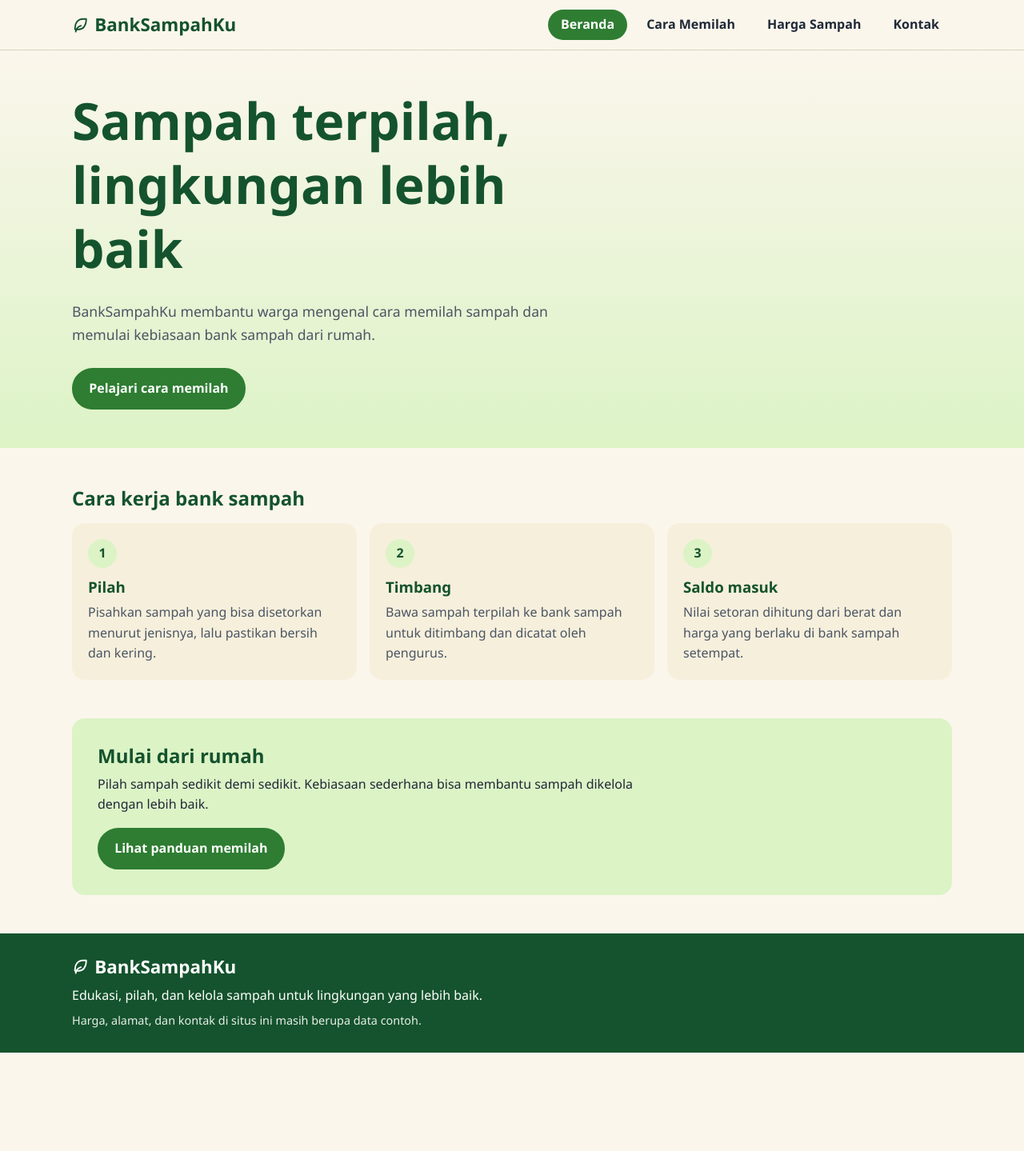
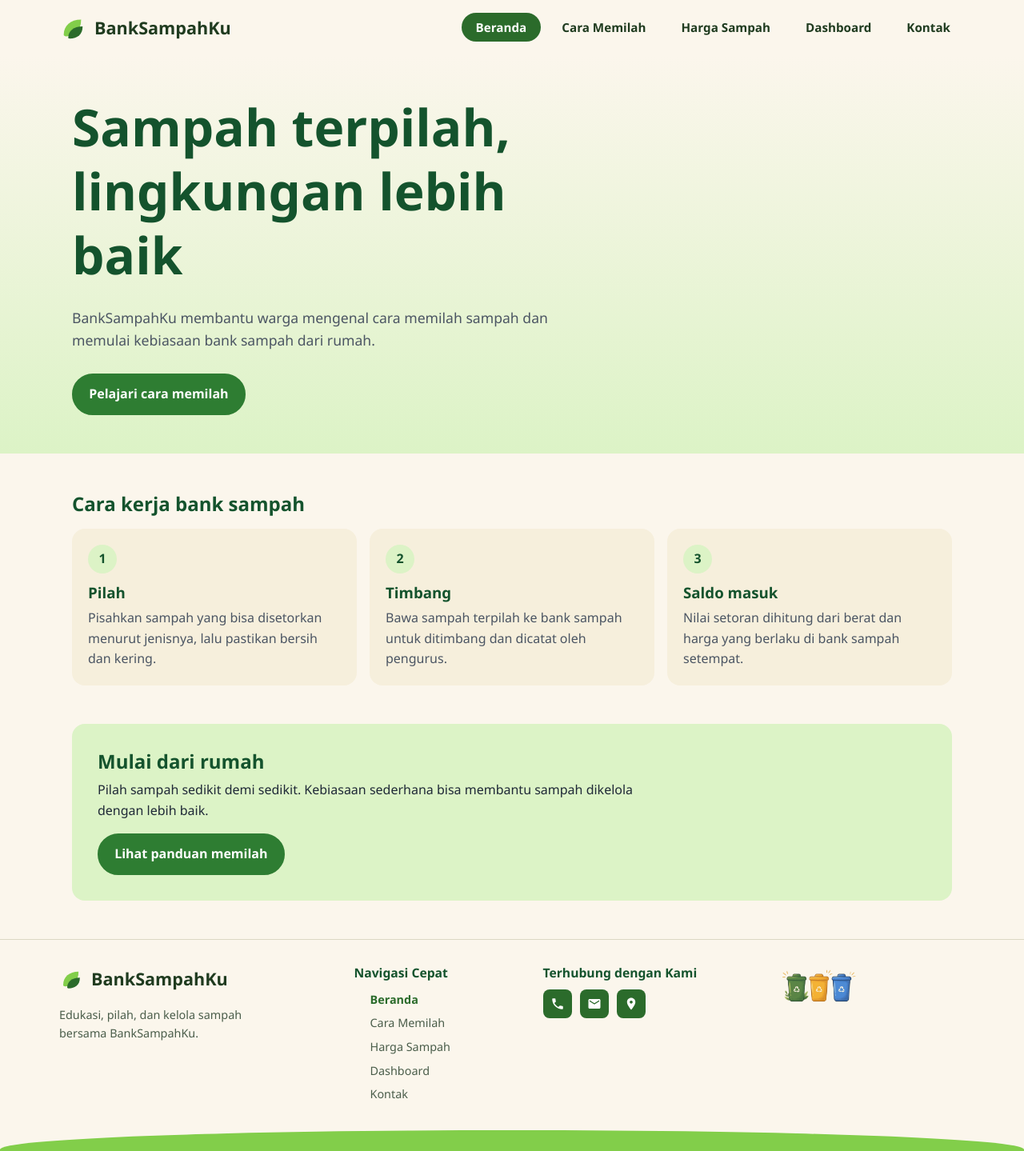
Before and after one commit to DaxnGo/BankSampahKu, a plain HTML site: page index.html in a window 1280 px wide. Shown: the whole page at 80% size. Before the commit the page ends 1316 px from the top, so only its background shows below. Drawn offline with Linux system fonts and the light colour scheme.

Commit message:
refactor(beranda): pakai header dan footer yang sama dengan halaman lain
Header/footer beranda masih versi lama (4 butir menu). Disamakan dengan kontak.html agar seluruh halaman seragam, termasuk menu Dashboard.

```diff
--- a/index.html
+++ b/index.html
@@ -10,16 +10,22 @@
 <body>
   <a class="lewati" href="#konten">Lewati ke konten utama</a>
 
-  <!-- Header boleh disalin -->
-  <header class="header-situs">
-    <div class="wadah header-isi">
-      <a class="logo" href="index.html"><svg class="icon" aria-hidden="true" viewBox="0 0 24 24"><path d="M5 21c.5 -4.5 2.5 -6.5 7 -8"/><path d="M9 18c6.218 0 10 -5.818 10 -12v-2h-4.5c-6.818 0 -10.5 5.818 -10.5 12v2z"/></svg> BankSampahKu</a>
-      <!-- Nav boleh disalin -->
-      <nav aria-label="Navigasi utama">
-        <ul class="menu">
-          <li><a href="index.html" aria-current="page">Beranda</a></li>
+  <header class="site-header">
+    <div class="container header-inner">
+      <a href="index.html" class="brand-logo" aria-label="Beranda BankSampahKu">
+        <svg width="34" height="34" viewBox="0 0 36 36" fill="none" aria-hidden="true">
+          <path d="M6 27C6 15 15 7 29 7C29 21 21 29 9 29C7.5 29 6 28.2 6 27Z" fill="#82CE4A"/>
+          <path d="M12 31C12 22 19 16 31 16C31 27 24 32 14 32C12.8 32 12 31.6 12 31Z" fill="#2B6B2B"/>
+        </svg>
+        <span>BankSampahKu</span>
+      </a>
+
+      <nav class="main-nav" aria-label="Navigasi Utama">
+        <ul>
+          <li><a href="index.html" class="active" aria-current="page">Beranda</a></li>
           <li><a href="memilah.html">Cara Memilah</a></li>
           <li><a href="harga.html">Harga Sampah</a></li>
+          <li><a href="dashboard.html">Dashboard</a></li>
           <li><a href="kontak.html">Kontak</a></li>
         </ul>
       </nav>
@@ -63,13 +69,50 @@
     </section>
   </main>
 
-  <!-- Footer boleh disalin -->
-  <footer class="footer-situs">
-    <div class="wadah footer-isi">
-      <p class="footer-logo"><svg class="icon" aria-hidden="true" viewBox="0 0 24 24"><path d="M5 21c.5 -4.5 2.5 -6.5 7 -8"/><path d="M9 18c6.218 0 10 -5.818 10 -12v-2h-4.5c-6.818 0 -10.5 5.818 -10.5 12v2z"/></svg> BankSampahKu</p>
-      <p>Edukasi, pilah, dan kelola sampah untuk lingkungan yang lebih baik.</p>
-      <p class="footer-catatan">Harga, alamat, dan kontak di situs ini masih berupa data contoh.</p>
+  <footer class="site-footer">
+    <div class="container footer-grid">
+      <div class="footer-brand">
+        <a href="index.html" class="brand-logo">
+          <svg width="30" height="30" viewBox="0 0 36 36" fill="none" aria-hidden="true">
+            <path d="M6 27C6 15 15 7 29 7C29 21 21 29 9 29C7.5 29 6 28.2 6 27Z" fill="#82CE4A"/>
+            <path d="M12 31C12 22 19 16 31 16C31 27 24 32 14 32C12.8 32 12 31.6 12 31Z" fill="#2B6B2B"/>
+          </svg>
+          <span>BankSampahKu</span>
+        </a>
+        <p>Edukasi, pilah, dan kelola sampah bersama BankSampahKu.</p>
+      </div>
+
+      <div class="footer-links">
+        <h3>Navigasi Cepat</h3>
+        <ul>
+          <li><a href="index.html" class="active-link">Beranda</a></li>
+          <li><a href="memilah.html">Cara Memilah</a></li>
+          <li><a href="harga.html">Harga Sampah</a></li>
+          <li><a href="dashboard.html">Dashboard</a></li>
+          <li><a href="kontak.html">Kontak</a></li>
+        </ul>
+      </div>
+
+      <div class="footer-social">
+        <h3>Terhubung dengan Kami</h3>
+        <div class="social-icons">
+          <a href="tel:+6281234567890" class="social-btn" aria-label="Telepon BankSampahKu">
+            <svg width="18" height="18" viewBox="0 0 24 24" fill="currentColor" aria-hidden="true"><path d="M6.6 10.8c1.4 2.8 3.8 5.1 6.6 6.6l2.2-2.2c.3-.3.7-.4 1-.2 1.1.4 2.3.6 3.6.6.6 0 1 .4 1 1V20c0 .6-.4 1-1 1-9.4 0-17-7.6-17-17 0-.6.4-1 1-1h3.5c.6 0 1 .4 1 1 0 1.3.2 2.5.6 3.6.1.3 0 .7-.2 1l-2.3 2.2z"/></svg>
+          </a>
+          <a href="mailto:halo@banksampahku.id" class="social-btn" aria-label="Email BankSampahKu">
+            <svg width="18" height="18" viewBox="0 0 24 24" fill="currentColor" aria-hidden="true"><path d="M20 4H4c-1.1 0-2 .9-2 2v12c0 1.1.9 2 2 2h16c1.1 0 2-.9 2-2V6c0-1.1-.9-2-2-2zm0 4l-8 5-8-5V6l8 5 8-5v2z"/></svg>
+          </a>
+          <a href="kontak.html#peta-lokasi" class="social-btn" aria-label="Lokasi BankSampahKu">
+            <svg width="18" height="18" viewBox="0 0 24 24" fill="currentColor" aria-hidden="true"><path d="M12 2C8.1 2 5 5.1 5 9c0 5.2 7 13 7 13s7-7.8 7-13c0-3.9-3.1-7-7-7zm0 9.5c-1.4 0-2.5-1.1-2.5-2.5s1.1-2.5 2.5-2.5 2.5 1.1 2.5 2.5-1.1 2.5-2.5 2.5z"/></svg>
+          </a>
+        </div>
+      </div>
+
+      <div class="footer-bins" aria-hidden="true">
+        <img src="img/Icon-Dekorasi-Tempat-Sampah.png" alt="Ilustrasi 3 tempat sampah daur ulang dengan logo BankSampahKu" width="110" height="auto">
+      </div>
     </div>
+    <div class="footer-wave" aria-hidden="true"></div>
   </footer>
 </body>
 </html>
```
